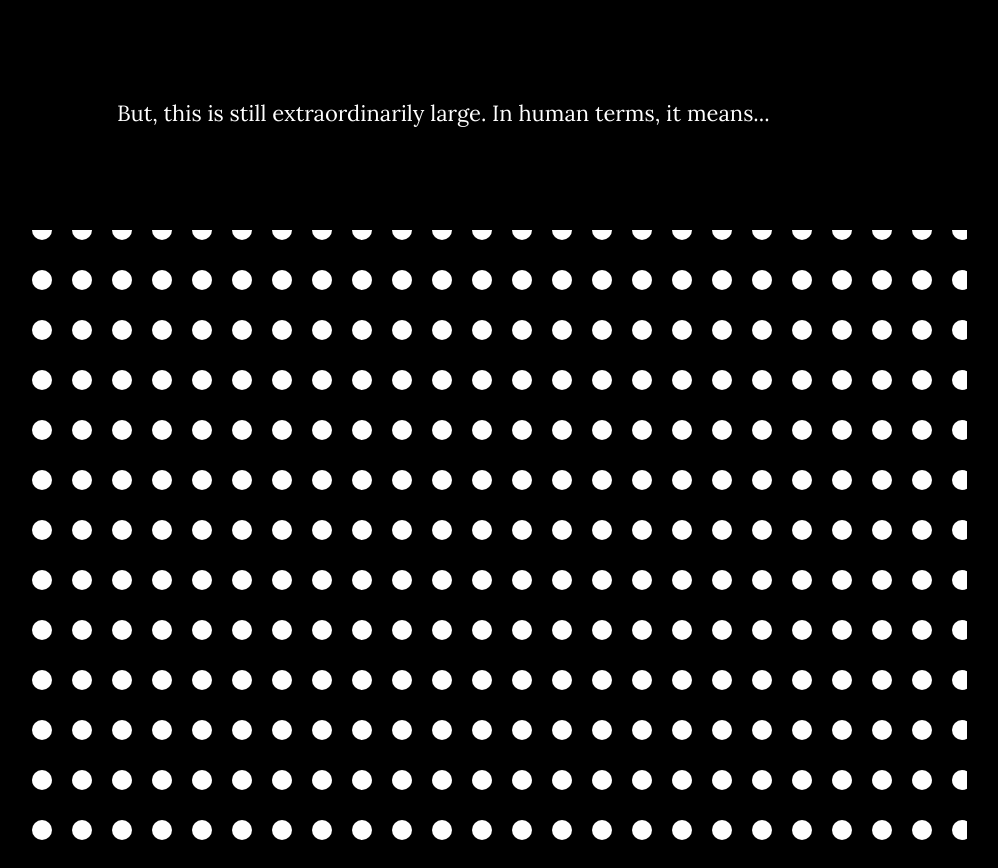
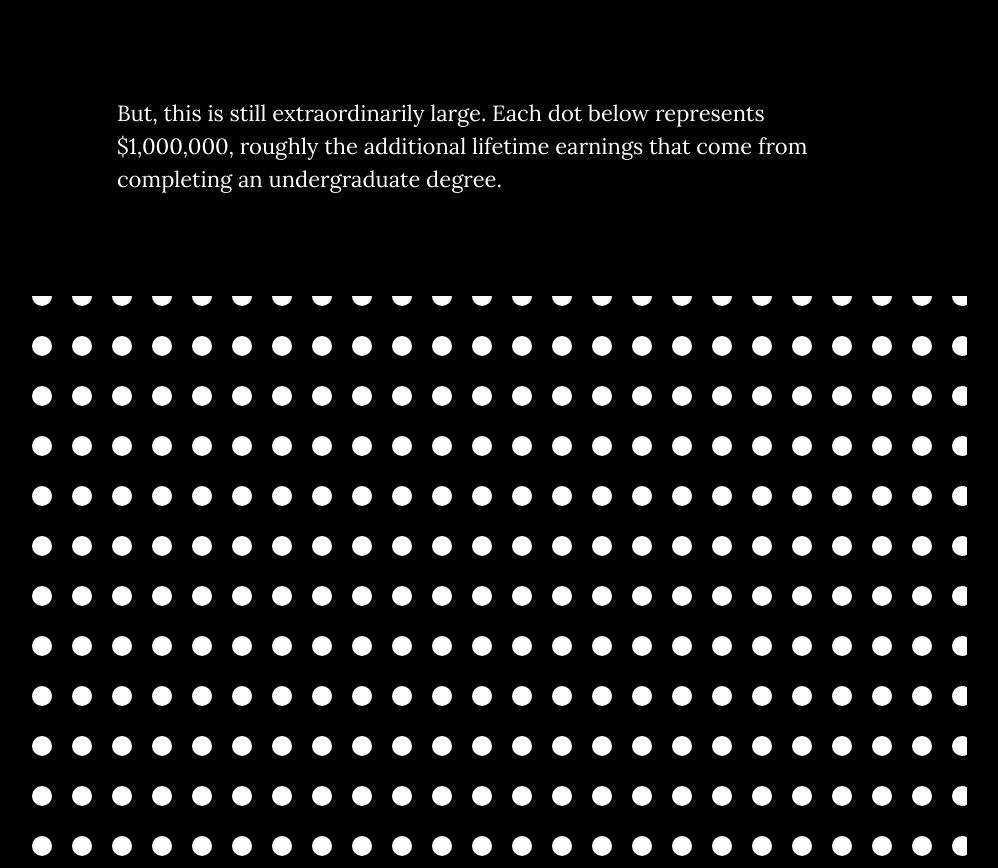
Before and after one commit to thomasconger/ftx_data_viz, a website with bundled scripts: page index.html in a window 1280 px wide. Shown: the part 5313-6181 px from the top of the page, without its empty margins (148-1146 px from the left). Built offline with nearby package versions, Linux system fonts and the light colour scheme; files whose address does not match are found by name; a web font is replaced by a local one.

Commit message:
changed text before icon array

```diff
--- a/index.html
+++ b/index.html
@@ -97,7 +97,7 @@
 
       <section id="dot-per-million">
         <p>
-          But, this is still extraordinarily large. In human terms, it means...
+          But, this is still extraordinarily large. Each dot below represents $1,000,000, roughly the additional lifetime earnings that come from completing an undergraduate degree.
         </p>
 
       </section>
```
